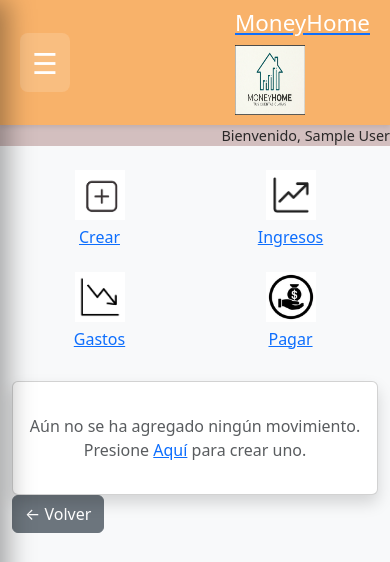
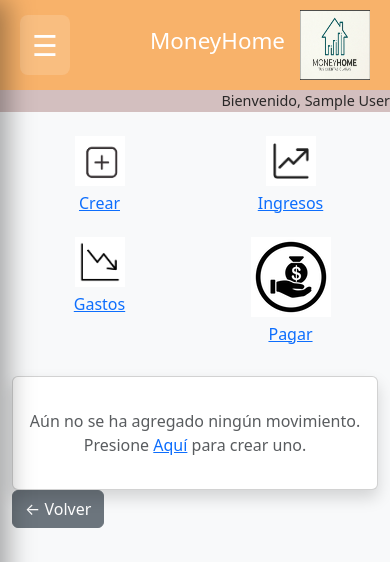
Before and after one commit to dneculmanr/MoneyHome, a Flask app: page /mov in a window 390 px wide. Shown: the top 562 px of the page. Run offline with Flask 3, Linux system fonts and the light colour scheme; the visitor is signed in with stand-in values (Sample User, id 1); data that the repository does not hold is empty.

Commit message:
Add files via upload

```diff
--- a/static/CSS/styles.css
+++ b/static/CSS/styles.css
@@ -15,8 +15,6 @@ body {
 .header {
   display: flex;
   align-items: center;
-  position: relative;
-  justify-content: space-between;
   background-color: #f8b26a;
   padding: 10px 20px;
   box-shadow: 0 2px 5px rgba(0,0,0,0.1);
@@ -83,13 +81,14 @@ body {
   background: rgba(255,255,255,0.3);
 }
 
-/* LOGO */
-.logo {
+/*boton home */
+
+.home-link {
     display: flex;
     align-items: center;
     gap: 15px;
-  order: 2;
-  margin-left: auto;
+    text-decoration: none;
+    color: inherit;
 }
 
 .logo-image {
@@ -102,17 +101,44 @@ body {
   color: #fff;
 }
 
+/* LOGO */
+.logo {
+  display: flex;
+  align-items: center;
+  gap: 15px;
+
+  margin-left: auto;
+}
+
+.home-link {
+  display: flex;
+  align-items: center;
+  gap: 15px;
+  text-decoration: none;
+  color: inherit;
+}
+
 /* RESPONSIVE */
 @media (max-width: 768px) {
-  .menu-toggle {
-    order: 1;
+
+.header {
+  display: flex;
+  align-items: center;
 }
 
 .logo {
-    order: 2;
   margin-left: auto;
+  display: flex;
+  align-items: center;
 }
 }
+
+
+
+
+
+
+
 
 /* =========================
    USER SECTION
@@ -205,7 +231,6 @@ body {
 .movimientos-ing,
 .movimientos-gas,
 .movimientos-trans,
-.movimientos-pago,
 .movimientos-crear {
   width: 50px;
   height: 50px;
```
Lines whose indentation alone changed are shown as unchanged.
